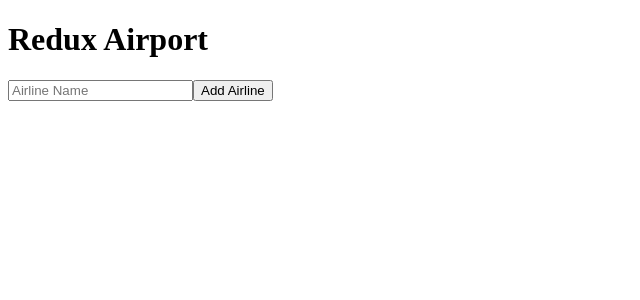
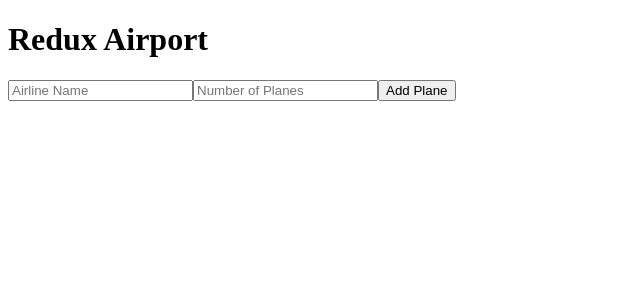
Before and after one commit to dontyellwillcry/redux-airport, a React (Create React App) app: page / in a window 1280 px wide. Shown: the top 300 px of the page, without its empty margins (0-640 px from the left). Built offline with nearby package versions, Linux system fonts and the light colour scheme.

Commit message:
Finished stretch goal?

```diff
--- a/src/components/AirlineForm/AirlineForm.jsx
+++ b/src/components/AirlineForm/AirlineForm.jsx
@@ -1,4 +1,10 @@
-function AirlineForm({ handleSubmit, addNewAirline, newAirline }) {
+function AirlineForm({
+  handleSubmit,
+  addNewAirline,
+  newAirline,
+  numberOfPlanes,
+  addNumberOfPlanes,
+}) {
   return (
     <>
       <h1>Redux Airport</h1>
@@ -9,7 +15,13 @@ function AirlineForm({ handleSubmit, addNewAirline, newAirline }) {
           value={newAirline}
           onChange={(event) => addNewAirline(event.target.value)}
         />
-        <button type="submit">Add Airline</button>
+        <input
+          placeholder="Number of Planes"
+          type="text"
+          value={numberOfPlanes}
+          onChange={(event) => addNumberOfPlanes(event.target.value)}
+        />
+        <button type="submit">Add Plane</button>
       </form>
     </>
   );
--- a/src/components/AirlineTable/AirlineTable.jsx
+++ b/src/components/AirlineTable/AirlineTable.jsx
@@ -4,7 +4,8 @@ function AirlineTable({ listOfAirlines }) {
       {listOfAirlines.map((airline, index) => {
         return (
           <tr key={index}>
-            <td>{airline}</td>
+            <td>{airline.name}</td>
+            <td>{airline.number}</td>
           </tr>
         );
       })}
--- a/src/components/App/App.jsx
+++ b/src/components/App/App.jsx
@@ -5,6 +5,7 @@ import AirlineTable from "../AirlineTable/AirlineTable";
 
 function App() {
   const [newAirline, addNewAirline] = useState("");
+  const [numberOfPlanes, addNumberOfPlanes] = useState("");
 
   const listOfAirlines = useSelector((store) => store.listOfAirlines);
   const dispatch = useDispatch();
@@ -13,9 +14,10 @@ function App() {
     event.preventDefault();
     dispatch({
       type: "ADD_AIRLINE",
-      payload: newAirline,
+      payload: { name: newAirline, number: numberOfPlanes },
     });
     addNewAirline("");
+    addNumberOfPlanes("");
   };
 
   return (
@@ -24,6 +26,8 @@ function App() {
         handleSubmit={handleSubmit}
         addNewAirline={addNewAirline}
         newAirline={newAirline}
+        numberOfPlanes={numberOfPlanes}
+        addNumberOfPlanes={addNumberOfPlanes}
       />
       <table>
         <tbody>
```
